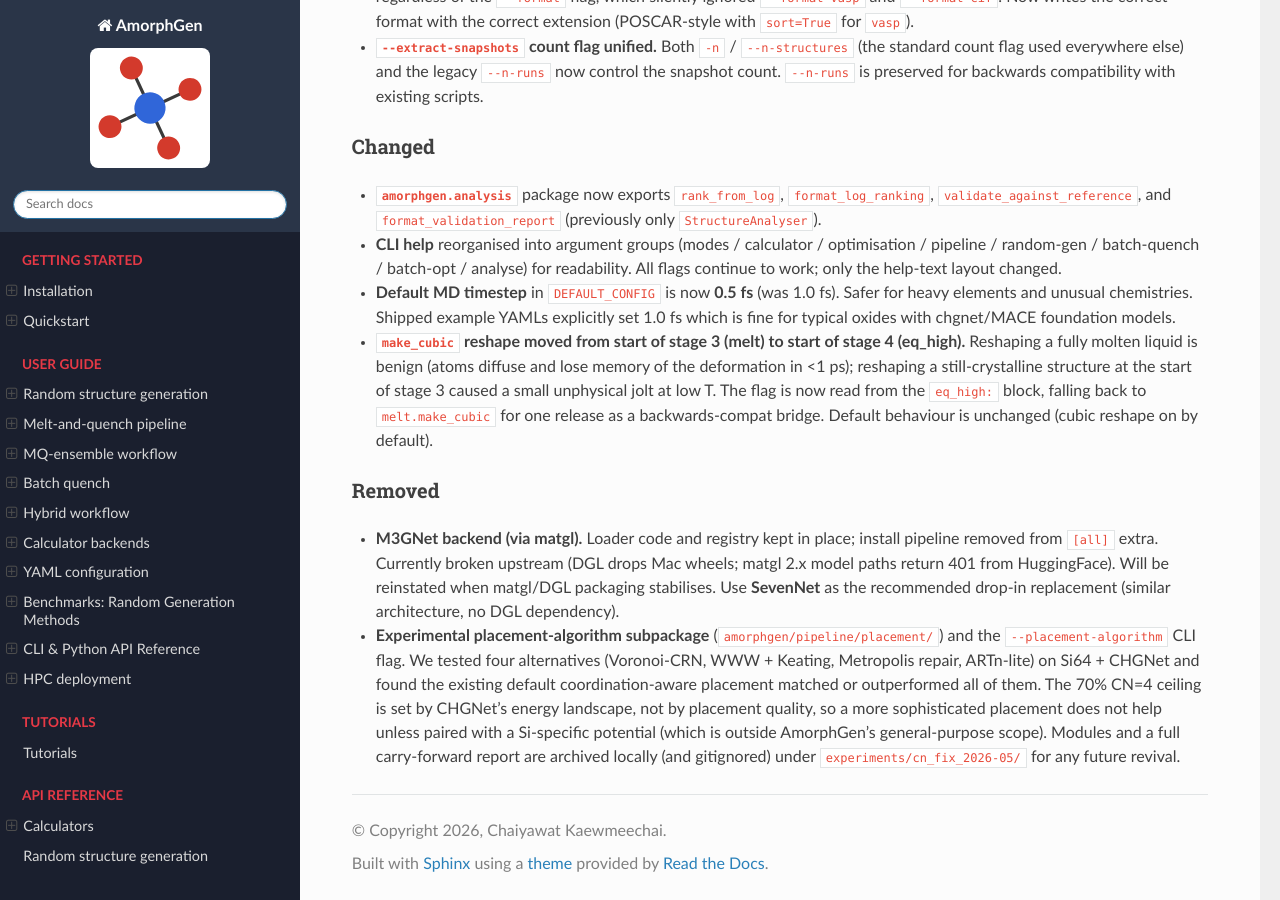
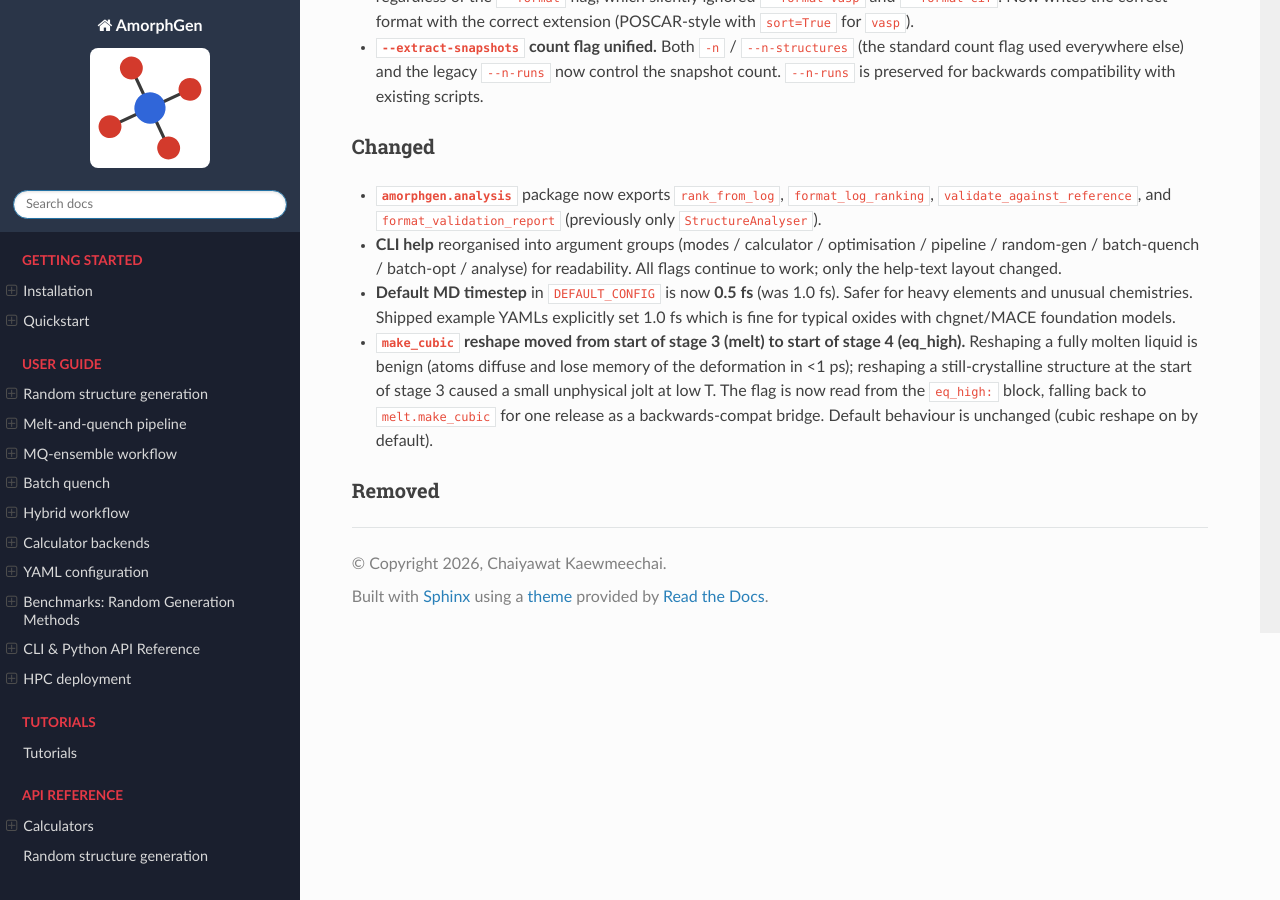
Before and after one commit to SMTG-Bham/AmorphGen, a Sphinx documentation site: the page built from docs/changelog.md, in a window 1280 px wide and 900 px high, scrolled down 1170 px. Built offline with Sphinx 7.4.7 and the Read the Docs theme 3.1.0, drawn with Linux system fonts in a browser that asks for light colours.

Commit message:
Update changelog for removals and configuration changes
Removed M3GNet backend and experimental placement-algorithm subpackage due to upstream issues and performance evaluation.

```diff
--- a/docs/changelog.md
+++ b/docs/changelog.md
@@ -35,6 +35,3 @@ orphan: true
 - **`make_cubic` reshape moved from start of stage 3 (melt) to start of stage 4 (eq_high).** Reshaping a fully molten liquid is benign (atoms diffuse and lose memory of the deformation in <1 ps); reshaping a still-crystalline structure at the start of stage 3 caused a small unphysical jolt at low T. The flag is now read from the `eq_high:` block, falling back to `melt.make_cubic` for one release as a backwards-compat bridge. Default behaviour is unchanged (cubic reshape on by default).
 
 ### Removed
-
-- **M3GNet backend (via matgl).** Loader code and registry kept in place; install pipeline removed from `[all]` extra. Currently broken upstream (DGL drops Mac wheels; matgl 2.x model paths return 401 from HuggingFace). Will be reinstated when matgl/DGL packaging stabilises. Use **SevenNet** as the recommended drop-in replacement (similar architecture, no DGL dependency).
-- **Experimental placement-algorithm subpackage** (`amorphgen/pipeline/placement/`) and the `--placement-algorithm` CLI flag. We tested four alternatives (Voronoi-CRN, WWW + Keating, Metropolis repair, ARTn-lite) on Si64 + CHGNet and found the existing default coordination-aware placement matched or outperformed all of them. The 70% CN=4 ceiling is set by CHGNet's energy landscape, not by placement quality, so a more sophisticated placement does not help unless paired with a Si-specific potential (which is outside AmorphGen's general-purpose scope). Modules and a full carry-forward report are archived locally (and gitignored) under `experiments/cn_fix_2026-05/` for any future revival.
```
